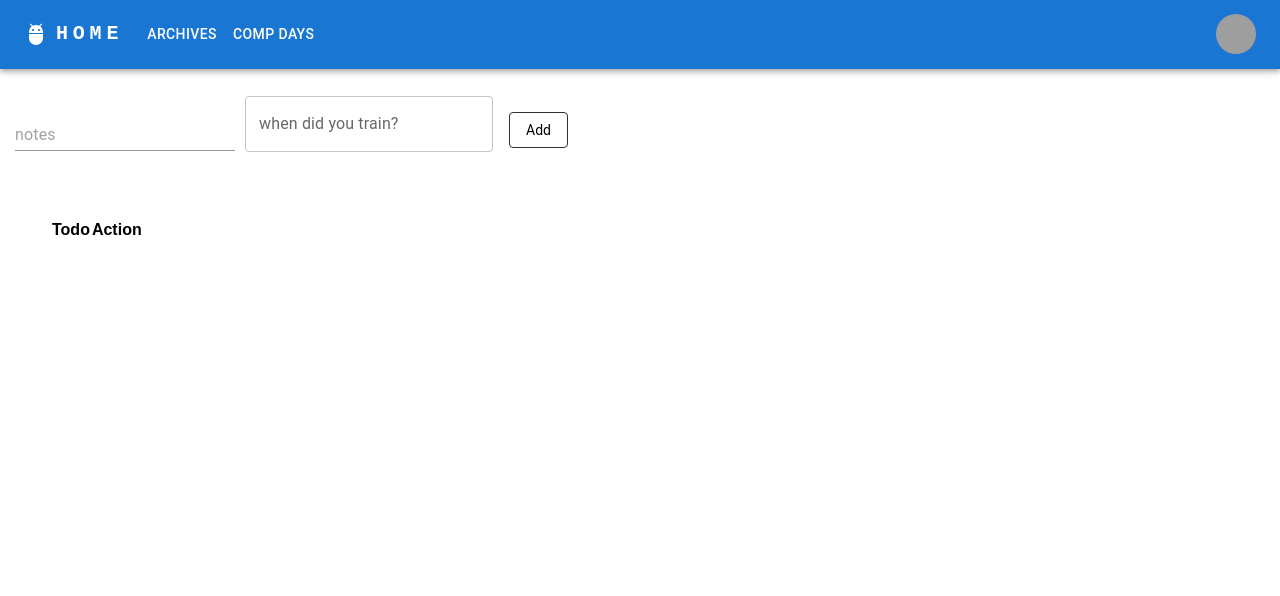
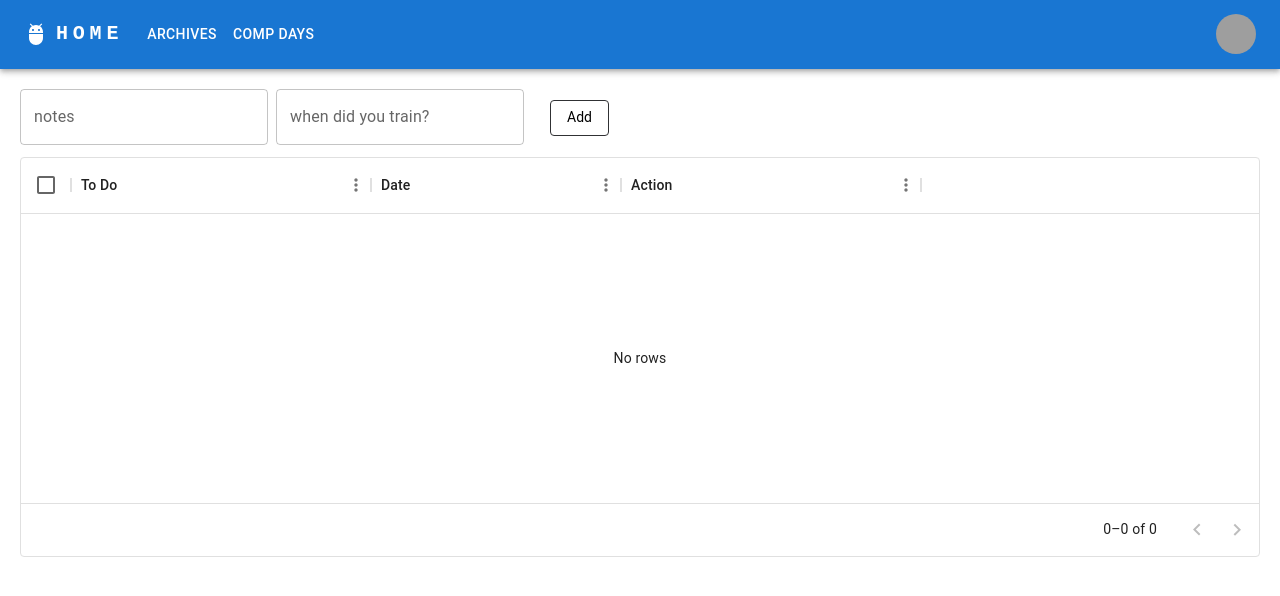
Before and after one commit to reggie1337/BjjBuddy, a React (Create React App) app: page /app/1 in a window 1280 px wide. Shown: the top 596 px of the page. Built offline with nearby package versions, Linux system fonts and the light colour scheme; grey boxes are pictures that could not be loaded.

Commit message:
data grid table added

```diff
--- a/package.json
+++ b/package.json
@@ -7,6 +7,7 @@
     "@emotion/styled": "^11.11.0",
     "@mui/icons-material": "^5.14.3",
     "@mui/material": "^5.14.4",
+    "@mui/x-data-grid": "^6.12.0",
     "@mui/x-date-pickers": "^6.10.0",
     "@testing-library/jest-dom": "^5.16.5",
     "@testing-library/react": "^13.4.0",
--- a/src/App.css
+++ b/src/App.css
@@ -127,8 +127,8 @@ body{
 }
 
 .textArea {
-  margin-left: 15px;
-  margin-top: 50px;
+  /* margin-left:  ;  */
+  /* margin-top:  */
 }
 
 .appTitle {
@@ -138,14 +138,14 @@ body{
 
 .calender{
   display: inline-block;
-  padding: 5px;
-  position: relative;
-  top: 27px ;
-  left: 10px;
-
+  margin-left: 8px !important;
 }
 
 .taskTable {
   margin-left: 50px;
   margin-top: 50px;
 }
+
+.page-container {
+  padding: 20px;
+}
--- /dev/null
+++ b/src/models/JournalEntry.ts
@@ -0,0 +1,7 @@
+import { Dayjs } from "dayjs";
+
+export interface JournalEntry {
+  id: number;
+  value: string;
+  date: Dayjs;
+}
--- a/src/views/App.tsx
+++ b/src/views/App.tsx
@@ -1,19 +1,19 @@
 import React, { useState } from "react";
 import { Link } from "react-router-dom";
-import { Input } from "@mui/material";
+import { TextField } from "@mui/material";
 import { DatePicker, LocalizationProvider } from "@mui/x-date-pickers";
 import { AdapterDayjs } from "@mui/x-date-pickers/AdapterDayjs";
 import dayjs, { Dayjs } from "dayjs";
 import ResponsiveAppBar from "./AppToolBar";
+import DataGridDemo from "./DataGrid";
+import { JournalEntry } from "../models/JournalEntry";
 
 export default function App() {
   const currentDate = dayjs();
   const dateFormat = dayjs().format("MM-DD-YYYY");
 
   const [newTask, setNewTask] = useState<string>("");
-  const [newTodos, setTodos] = useState<
-    { id: number; value: string; date: Dayjs }[]
-  >([]);
+  const [newTodos, setTodos] = useState<JournalEntry[]>([]);
   const [newDate, setNewDate] = useState<Dayjs | null>(null);
 
   function addTodo() {
@@ -31,19 +31,21 @@ export default function App() {
     setNewTask("");
   }
 
-  function removeTodo(newTodo: { id: number; value: string }) {
-    setTodos((oldList) => oldList.filter((task) => task.id !== newTodo.id));
+  function removeTodo(id: number) {
+    setTodos((oldList) => oldList.filter((task) => task.id !== id));
   }
 
   return (
-    <div className="app">
+    <div className="app ">
       {/* <h1 className="appTitle">Training Journal</h1> */}
       <ResponsiveAppBar />
-      <Input
+      <div className="page-container">
+        <TextField
           className="textArea"
+          variant="outlined"
           size="medium"
           type="text"
-        placeholder="notes"
+          label="notes"
           value={newTask}
           onChange={(e) => setNewTask(e.target.value)}
         />
@@ -58,60 +60,8 @@ export default function App() {
         <button className="add" onClick={() => addTodo()}>
           Add
         </button>
-      {/* <div
-        style={{
-          margin: 10,
-        }}
-      >
-        <Link to={"/home"}>
-          <button className="enter" type="button">
-            Home
-          </button>
-        </Link>
-      </div> */}
-      {/*
-      <ul>
-        {" "}
-        {newTodos.map((newTodo) => {
-          return (
-            <li key={newTodo.id}>
-              {newTodo.value}
-              {newDate !== null && (
-                <ul>
-                  <li> Date: {newDate.format("YYYY-MM-DD")}</li>
-                </ul>
-              )}
-              <button className="enter" onClick={() => removeTodo(newTodo)}>
-                delete
-              </button>
-            </li>
-          );
-        })}
-      </ul> */}
-      <table className="taskTable">
-        <thead>
-          <tr>
-            <th>Todo</th>
-            {newDate !== null && <th>Date</th>}
-            <th>Action</th>
-          </tr>
-        </thead>
-        <tbody>
-          {newTodos.map((newTodo) => (
-            <tr key={newTodo.id}>
-              <td>{newTodo.value}</td>
-              <td>{newTodo.date.format("MM-DD-YYYY")}</td>
-              <td>
-                <button className="enter" onClick={() => removeTodo(newTodo)}>
-                  delete
-                </button>
-                {/* add archive function and send to archive pages */}
-                <button className="enter">archive</button>
-              </td>
-            </tr>
-          ))}
-        </tbody>
-      </table>
+        <DataGridDemo rows={newTodos} removeTodosCallback={removeTodo} />
+      </div>
     </div>
   );
 }
--- /dev/null
+++ b/src/views/DataGrid.tsx
@@ -0,0 +1,71 @@
+import * as React from "react";
+import Box from "@mui/material/Box";
+import { DataGrid, GridColDef, GridValueGetterParams } from "@mui/x-data-grid";
+import { JournalEntry } from "../models/JournalEntry";
+
+interface Props {
+  rows: JournalEntry[];
+  removeTodosCallback: (id: number) => void;
+}
+
+const DataGridDemo: React.FC<Props> = ({ rows, removeTodosCallback }) => {
+  const columns: GridColDef[] = [
+    {
+      field: "value",
+      headerName: "To Do",
+      width: 300,
+      editable: false,
+    },
+    {
+      field: "date",
+      width: 250,
+      headerName: "Date",
+      editable: false,
+    },
+    {
+      field: "action",
+      headerName: "Action",
+      width: 300,
+      editable: false,
+      sortable: false,
+      align: "left",
+      filterable: false,
+      renderCell: (params) => {
+        const removeTodo = (e: any) => {
+          e.stopPropagation();
+          removeTodosCallback(params.row.id);
+        };
+        return (
+          <>
+            <button className="enter" onClick={removeTodo}>
+              delete
+            </button>
+            {/* add archive function and send to archive pages */}
+            <button className="enter">archive</button>
+          </>
+        );
+      },
+    },
+  ];
+
+  return (
+    <Box sx={{ height: 400, width: "100%" }}>
+      <DataGrid
+        rows={rows}
+        columns={columns}
+        initialState={{
+          pagination: {
+            paginationModel: {
+              pageSize: 5,
+            },
+          },
+        }}
+        pageSizeOptions={[5]}
+        checkboxSelection
+        disableRowSelectionOnClick
+      />
+    </Box>
+  );
+};
+
+export default DataGridDemo;
```
Also changed, not shown: 1 other file (tests, documents, lock files or other folders). Lines whose indentation alone changed are shown as unchanged.
